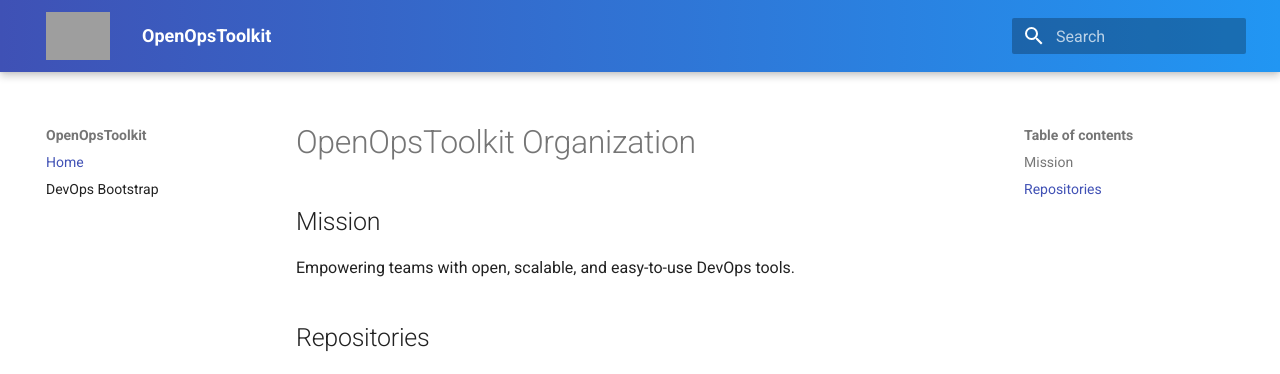
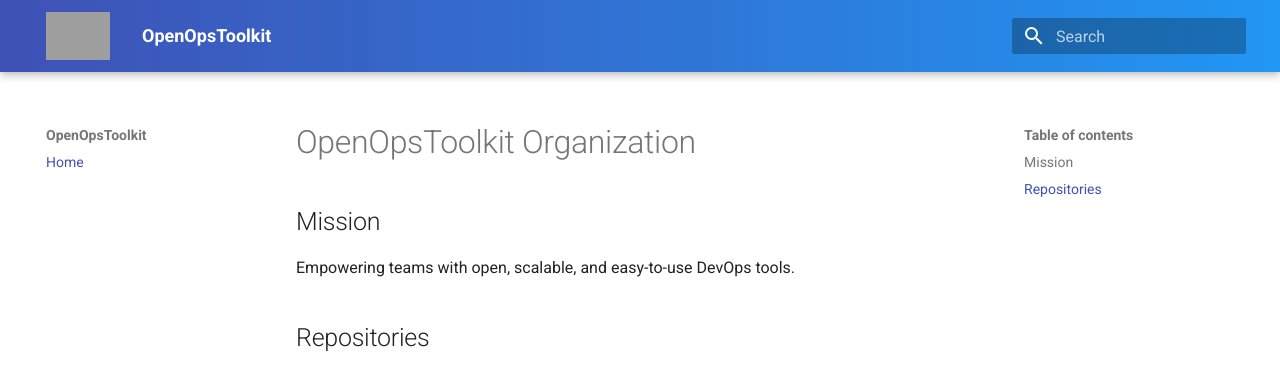
Before and after one commit to OpenOpsToolkit/OpenOpsToolkit.github.io, an MkDocs documentation site: the page built from docs/index.md, in a window 1280 px wide. Shown: the top 374 px of the page. Built offline with MkDocs 1.6.1 and Material for MkDocs 9.7.7, drawn with Linux system fonts in a browser that asks for light colours; grey boxes are pictures that could not be loaded.

Commit message:
Remove references to DevOps Bootstrap from navigation in mkdocs configuration and related HTML files

```diff
--- a/mkdocs.yml
+++ b/mkdocs.yml
@@ -4,7 +4,6 @@ site_author: OpenOpsToolkit
 site_url: https://OpenOpsToolkit.github.io
 nav:
   - Home: index.md
-  - DevOps Bootstrap: devops-bootstrap/index.md
 theme:
   name: material
   logo: assets/logo.png
```
Also changed, not shown: site/404.html, site/index.html, site/org/index.html.
